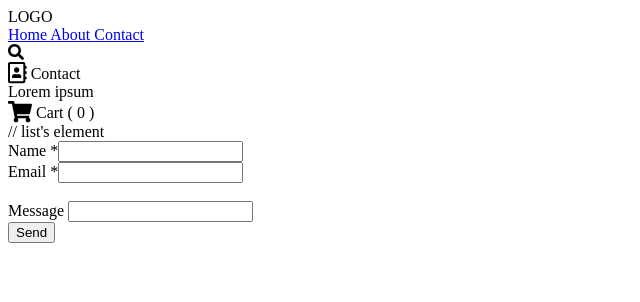
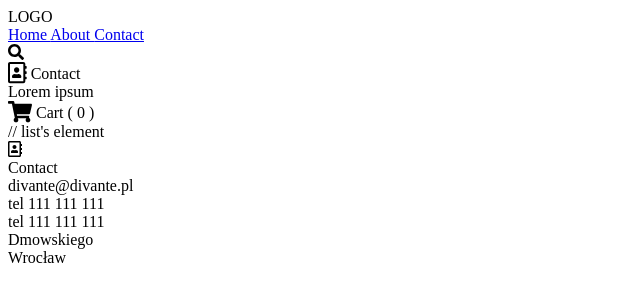
Before and after one commit to Drego31/shopy, a Vue app: page /contact in a window 1280 px wide. Shown: the top 302 px of the page, without its empty margins (0-640 px from the left). Built offline with nearby package versions, Linux system fonts and the light colour scheme.

Commit message:
adding template simple to page contact

```diff
--- a/src/components/pages/Contact.vue
+++ b/src/components/pages/Contact.vue
@@ -1,25 +1,13 @@
 <template>
-  <t-page class="p-contact">
-    <div class="f-flex-1"></div>
-
-    <div class="m-post f-contact">
-      <div class="m-content f-post">
-        <div class="f-pb-4">
-          <a-input v-model="name" label="Name" required/>
-          <a-input v-model="email" label="Email" required/>
+  <t-simple class="p-contact" :title="title" >
+    <div class="f-text-center f-text-16">
+      <div class="f-pb-2">divante@divante.pl</div>
+      <div>tel 111 111 111</div>
+      <div class="f-pb-2">tel 111 111 111</div>
+      <div>Dmowskiego</div>
+      <div>Wrocław</div>
     </div>
-        <div class="f-text-red">{{ error }} &nbsp;</div>
-        <a-input v-model="message" class="f-mt-4" label="Message"/>
-        <div class="f-text-right f-py-3">
-          <a-button @click.native="validate()">
-            Send
-          </a-button>
-        </div>
-      </div>
-    </div>
-
-    <div class="f-flex-1"></div>
-  </t-page>
+  </t-simple>
 </template>
 
 <script>
@@ -27,35 +15,13 @@
   import TPage from '#/templates/Page'
   import AInput from '#/atoms/Input'
   import AButton from '#/atoms/Button'
+  import TSimple from '#/templates/Simple'
 
   export default {
     name: 'p-contact',
-  components: {AButton, AInput, TPage},
+    components: {TSimple, AButton, AInput, TPage},
     data: () => ({
-    name: '',
-    email: '',
-    message: '',
-    error: '',
+      title: 'Contact'
     }),
-  methods: {
-    validate() {
-      this.error = ''
-
-      if (this.name_validator() === false) {
-        this.error = 'Field name is required'
-      }
-      else if (this.email_validator() === false) {
-        this.error = 'Field email is not correct'
-      }
-    },
-    name_validator() {
-      return this.name.length > 0
-    },
-    email_validator() {
-      const reg = new RegExp('(?:[a-z0-9!#$%&\'*+/=?^_`{|}~-]+(?:\\.[a-z0-9!#$%&\'*+/=?^_`{|}~-]+)*|"(?:[\x01-\x08\x0b\x0c\x0e-\x1f\x21\x23-\x5b\x5d-\x7f]|\\\\[\x01-\x09\x0b\x0c\x0e-\x7f])*")@(?:(?:[a-z0-9](?:[a-z0-9-]*[a-z0-9])?\\.)+[a-z0-9](?:[a-z0-9-]*[a-z0-9])?|\\[(?:(?:25[0-5]|2[0-4][0-9]|[01]?[0-9][0-9]?)\\.){3}(?:25[0-5]|2[0-4][0-9]|[01]?[0-9][0-9]?|[a-z0-9-]*[a-z0-9]:(?:[\x01-\x08\x0b\x0c\x0e-\x1f\x21-\x5a\x53-\x7f]|\\\\[\x01-\x09\x0b\x0c\x0e-\x7f])+)\\])')
-
-      return reg.test(this.email)
-    },
-  }
   }
 </script>
--- a/src/styles/components/pages/contact.sass
+++ /dev/null
@@ -1,5 +0,0 @@
-.p-contact
-  display: flex
-  flex-direction: column
-  flex: 1
-  padding-top: 15px
```
Lines whose indentation alone changed are shown as unchanged.
